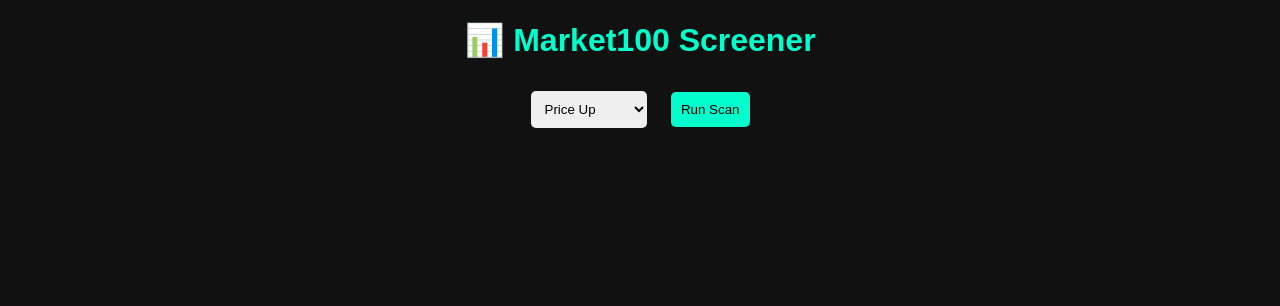
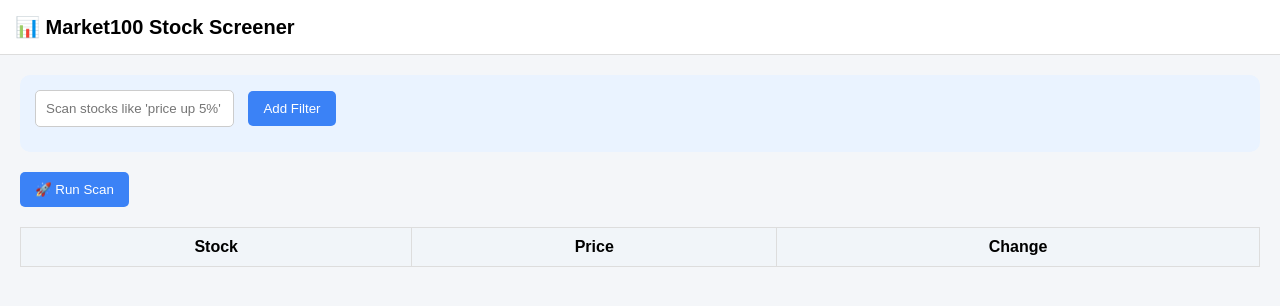
Before and after one commit to amankhandelwal478-png/market100.github.io, a plain HTML site: page index.html in a window 1280 px wide. Drawn offline with Linux system fonts and the light colour scheme.

Commit message:
Update index.html

```diff
--- a/index.html
+++ b/index.html
@@ -2,57 +2,157 @@
 <html>
 <head>
     <title>Market100 Screener</title>
+
     <style>
         body {
             font-family: Arial;
-            background: #111;
+            background: #f4f6f9;
+            margin: 0;
+        }
+
+        header {
+            background: white;
+            padding: 15px;
+            font-size: 20px;
+            font-weight: bold;
+            border-bottom: 1px solid #ddd;
+        }
+
+        .container {
+            padding: 20px;
+        }
+
+        .box {
+            background: #eaf3ff;
+            padding: 15px;
+            border-radius: 10px;
+            margin-bottom: 20px;
+        }
+
+        input, select {
+            padding: 10px;
+            border-radius: 5px;
+            border: 1px solid #ccc;
+            margin-right: 10px;
+        }
+
+        button {
+            padding: 10px 15px;
+            background: #3b82f6;
             color: white;
-            text-align: center;
-        }
-        h1 {
-            color: #00ffcc;
-        }
-        select, button {
-            padding: 10px;
-            margin: 10px;
+            border: none;
             border-radius: 5px;
-            border: none;
-        }
-        button {
-            background: #00ffcc;
             cursor: pointer;
         }
-        ul {
-            list-style: none;
+
+        button:hover {
+            background: #2563eb;
+        }
+
+        .filters {
+            margin-top: 10px;
+        }
+
+        .tag {
+            display: inline-block;
+            background: #dbeafe;
+            padding: 8px 10px;
+            margin: 5px;
+            border-radius: 5px;
+        }
+
+        table {
+            width: 100%;
+            background: white;
+            border-collapse: collapse;
+            margin-top: 20px;
+        }
+
+        table, th, td {
+            border: 1px solid #ddd;
+        }
+
+        th {
+            background: #f1f5f9;
+        }
+
+        th, td {
+            padding: 10px;
+            text-align: center;
         }
     </style>
 </head>
+
 <body>
 
-<h1>📊 Market100 Screener</h1>
+<header>📊 Market100 Stock Screener</header>
 
-<select id="condition">
-    <option value="price_up">Price Up</option>
-    <option value="volume_high">High Volume</option>
-</select>
+<div class="container">
 
-<button onclick="runScanner()">Run Scan</button>
+    <div class="box">
+        <input type="text" id="search" placeholder="Scan stocks like 'price up 5%'">
+        <button onclick="addFilter()">Add Filter</button>
 
-<ul id="result"></ul>
+        <div class="filters" id="filters"></div>
+    </div>
+
+    <button onclick="runScan()">🚀 Run Scan</button>
+
+    <table id="resultTable">
+        <tr>
+            <th>Stock</th>
+            <th>Price</th>
+            <th>Change</th>
+        </tr>
+    </table>
+
+</div>
 
 <script>
-function runScanner() {
-    let result = document.getElementById("result");
-    result.innerHTML = "<li>🔍 Scanning...</li>";
 
-    setTimeout(() => {
-        result.innerHTML = `
-            <li>RELIANCE 📈</li>
-            <li>TCS 📊</li>
-            <li>INFY 💹</li>
+let filters = [];
+
+function addFilter() {
+    let val = document.getElementById("search").value;
+    if(val === "") return;
+
+    filters.push(val);
+
+    let div = document.getElementById("filters");
+    div.innerHTML += `<span class="tag">${val}</span>`;
+
+    document.getElementById("search").value = "";
+}
+
+function runScan() {
+    let table = document.getElementById("resultTable");
+
+    table.innerHTML = `
+        <tr>
+            <th>Stock</th>
+            <th>Price</th>
+            <th>Change</th>
+        </tr>
+    `;
+
+    // Dummy data (baad me real API lagega)
+    let stocks = [
+        {name:"RELIANCE", price:2500, change:"+2%"},
+        {name:"TCS", price:3500, change:"+1.5%"},
+        {name:"INFY", price:1500, change:"+3%"}
+    ];
+
+    stocks.forEach(s => {
+        table.innerHTML += `
+            <tr>
+                <td>${s.name}</td>
+                <td>${s.price}</td>
+                <td>${s.change}</td>
+            </tr>
         `;
-    }, 1000);
+    });
 }
+
 </script>
 
 </body>
```
